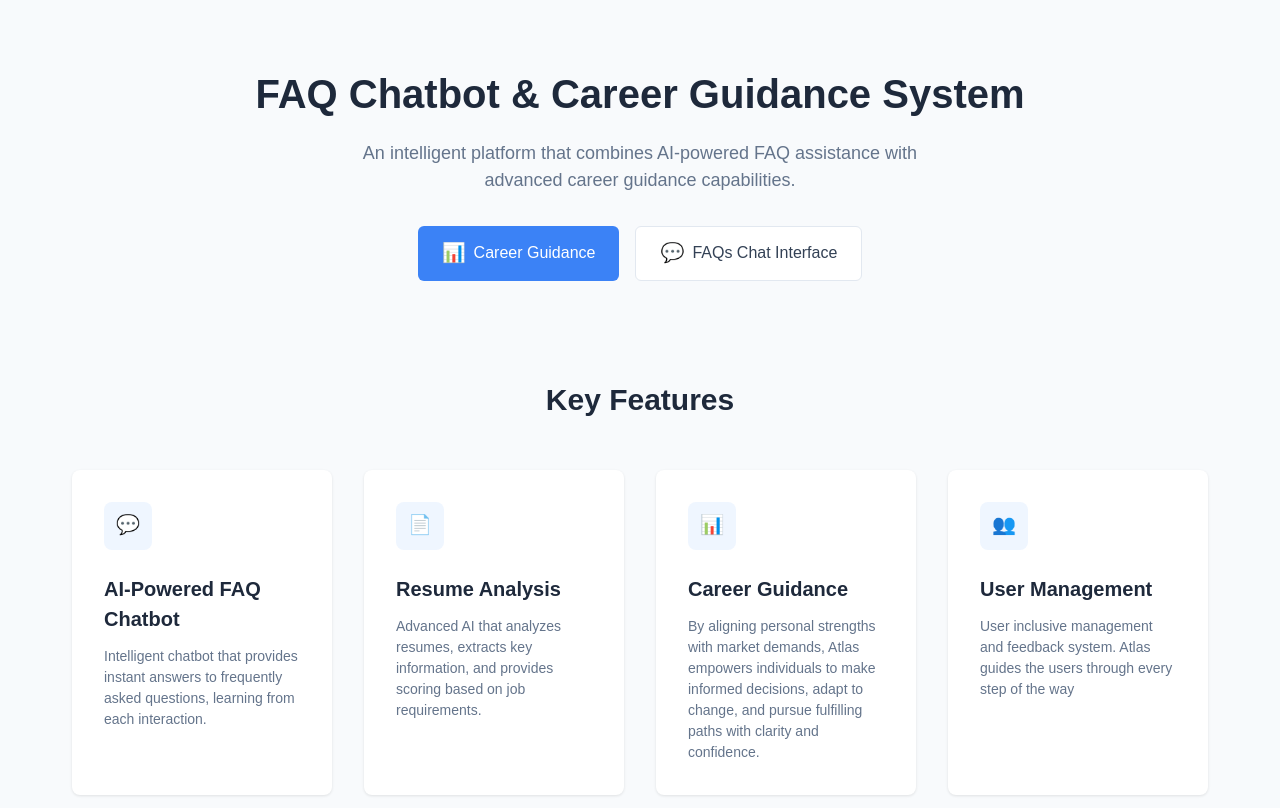
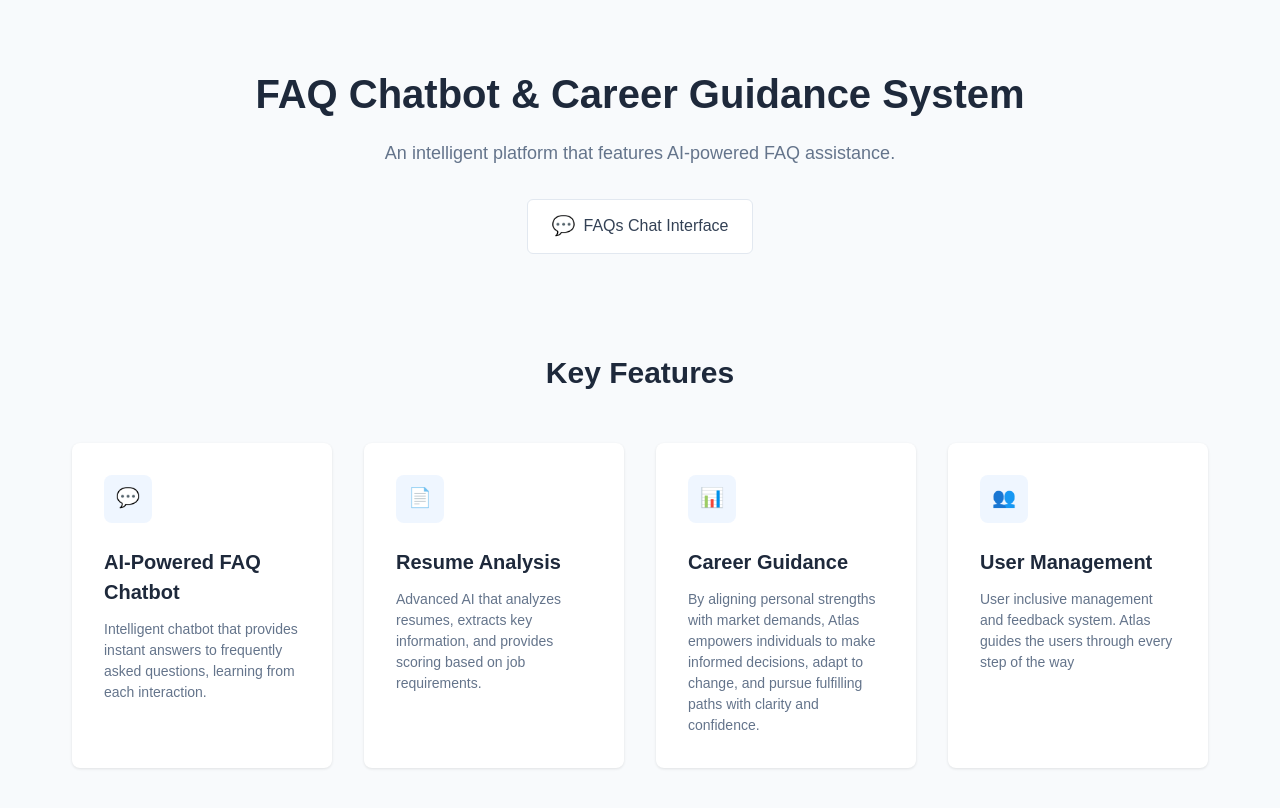
Before and after one commit to Pellumi/atlas-client, a React app: page / in a window 1280 px wide. Shown: the top 808 px of the page. Built offline with nearby package versions, Linux system fonts and the light colour scheme; the HTML template or start-up script is replaced by a standard one.

Commit message:
feat: Update Home.jsx

```diff
--- a/src/components/Home.jsx
+++ b/src/components/Home.jsx
@@ -16,18 +16,9 @@ const Home = () => {
         <div className="home-header">
           <h1 className="home-title">FAQ Chatbot & Career Guidance System</h1>
           <p className="home-description">
-            An intelligent platform that combines AI-powered FAQ assistance with
-            advanced career guidance capabilities.
+            An intelligent platform that features AI-powered FAQ assistance.
           </p>
           <div className="home-actions">
-            <Link
-              to="/resume-guidance"
-              className="primary-button"
-              onClick={() => handleCareer()}
-            >
-              <span className="icon-chart"></span>
-              <span>Career Guidance</span>
-            </Link>
             <Link
               to="/chat"
               className="secondary-button"
```
